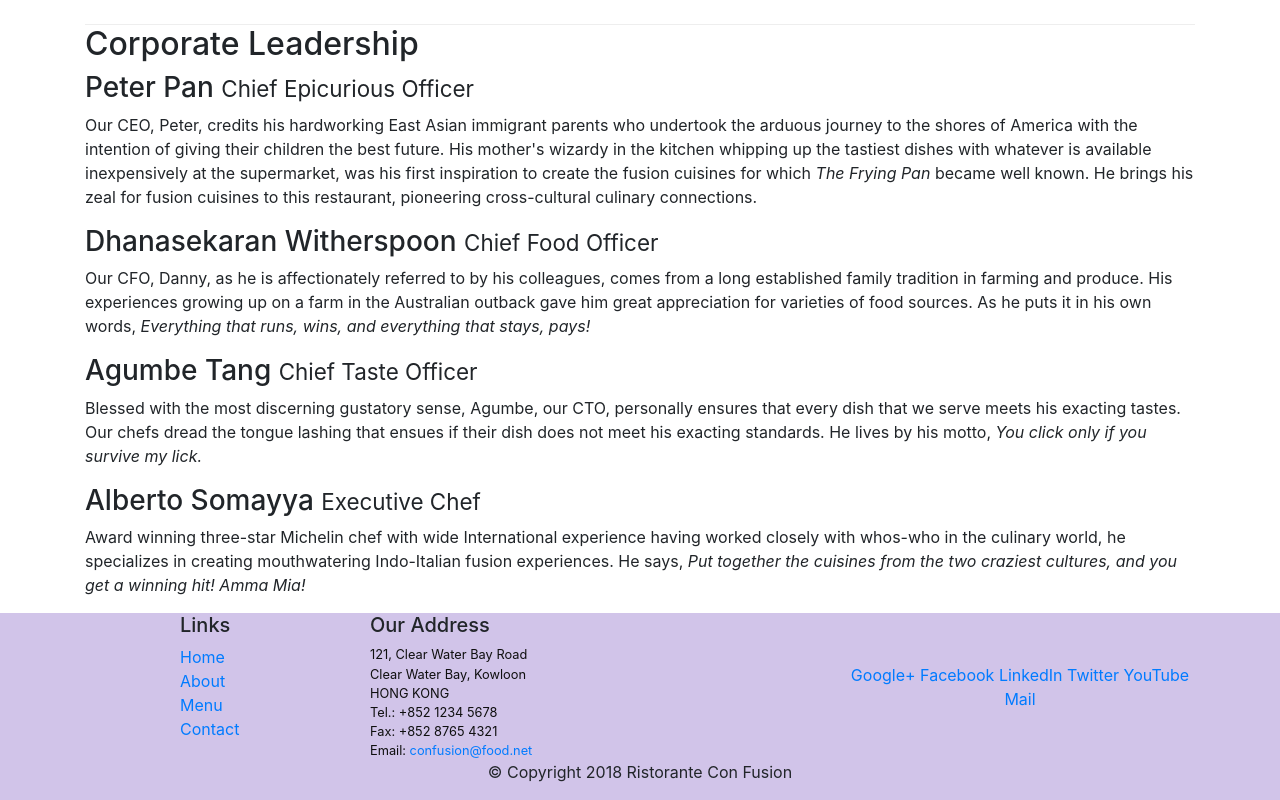
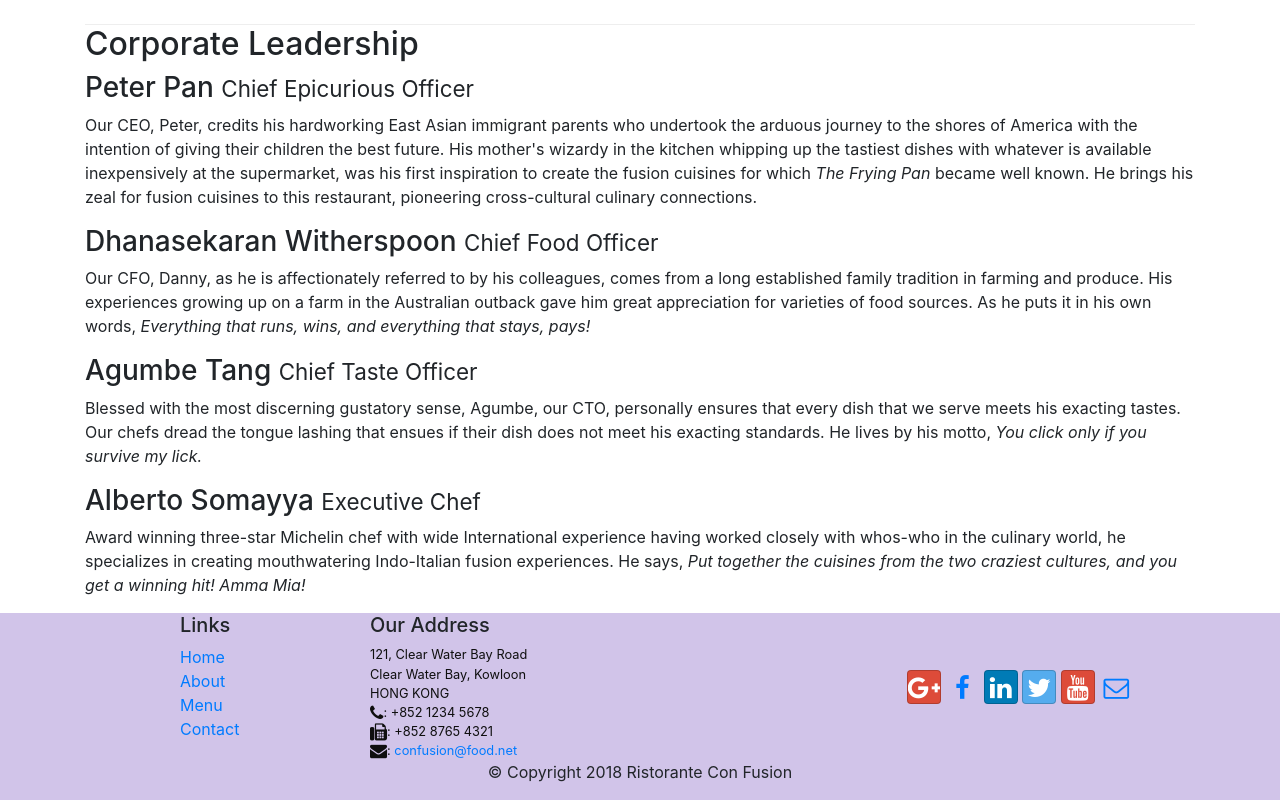
Before and after one commit to joelmarvi/bootstrap-coursera, a website: page aboutus.html in a window 1280 px wide. Shown: the part 840-1640 px from the top of the page. Drawn offline with nearby package versions, Linux system fonts and the light colour scheme.

Commit message:
Icon Fonts

```diff
--- a/aboutus.html
+++ b/aboutus.html
@@ -9,6 +9,8 @@
 
       <!-- Bootstrap CSS -->
       <link rel="stylesheet" href="node_modules/bootstrap/dist/css/bootstrap.min.css">
+      <link rel="stylesheet" href="node_modules/font-awesome/css/font-awesome.min.css">
+      <link rel="stylesheet" href="node_modules/bootstrap-social/bootstrap-social.css">
       <link rel="stylesheet" href="css/styles.css">
     <title>Ristorante Con Fusion: About Us</title>
 
@@ -23,10 +25,10 @@
             <a class="navbar-brand" href="./index.html">Ristorante Con Fusion</a>
             <div class="collapse navbar-collapse" id="Navbar">
                 <ul class="navbar-nav mr-auto">
-                    <li class="nav-item"><a class="nav-link" href="./index.html">Home</a></li>
-                    <li class="nav-item active"><a class="nav-link" href="#">About</a></li>
-                    <li class="nav-item"><a class="nav-link" href="#">Menu</a></li>
-                    <li class="nav-item"><a class="nav-link" href="#">Contact</a></li>
+                    <li class="nav-item"><a class="nav-link" href="./index.html"><span class="fa fa-home fa-lg"></span> Home</a></li>
+                    <li class="nav-item active"><a class="nav-link" href="#"><span class="fa fa-info fa-lg"></span> About</a></li>
+                    <li class="nav-item"><a class="nav-link" href="#"><span class="fa fa-list fa-lg"></span> Menu</a></li>
+                    <li class="nav-item"><a class="nav-link" href="#"><span class="fa fa-address-card fa-lg"></span> Contact</a></li>
                 </ul>
             </div>
         </div>
@@ -101,19 +103,19 @@
 		              121, Clear Water Bay Road<br>
 		              Clear Water Bay, Kowloon<br>
 		              HONG KONG<br>
-		              Tel.: +852 1234 5678<br>
-		              Fax: +852 8765 4321<br>
-		              Email: <a href="mailto:confusion@food.net">confusion@food.net</a>
+		              <i class="fa fa-phone fa-lg"></i>: +852 1234 5678<br>
+		              <i class="fa fa-fax fa-lg"></i>: +852 8765 4321<br>
+		              <i class="fa fa-envelope fa-lg"></i>: <a href="mailto:confusion@food.net">confusion@food.net</a>
 		           </address>
                 </div>
                 <div class="col-12 col-sm-4 align-self-center">
                     <div class="text-center">
-                        <a href="http://google.com/+">Google+</a>
-                        <a href="http://www.facebook.com/profile.php?id=">Facebook</a>
-                        <a href="http://www.linkedin.com/in/">LinkedIn</a>
-                        <a href="http://twitter.com/">Twitter</a>
-                        <a href="http://youtube.com/">YouTube</a>
-                        <a href="mailto:">Mail</a>
+                        <a class="btn btn-social-icon btn-google" href="http://google.com/+"><i class="fa fa-google-plus"></i></a>
+                        <a class="btn btn-social-icon btn-facebok" href="http://www.facebook.com/profile.php?id="><i class="fa fa-facebook"></i></a>
+                        <a class="btn btn-social-icon btn-linkedin" href="http://www.linkedin.com/in/"><i class="fa fa-linkedin"></i></a>
+                        <a class="btn btn-social-icon btn-twitter" href="http://twitter.com/"><i class="fa fa-twitter"></i></a>
+                        <a class="btn btn-social-icon btn-google" href="http://youtube.com/"><i class="fa fa-youtube"></i></a>
+                        <a class="btn btn-social-icon" href="mailto:"><i class="fa fa-envelope-o"></i></a>
                     </div>
                 </div>
            </div>
--- a/package.json
+++ b/package.json
@@ -15,6 +15,8 @@
   },
   "dependencies": {
     "bootstrap": "^4.0.0",
+    "bootstrap-social": "^5.1.1",
+    "font-awesome": "^4.7.0",
     "jquery": "^3.3.1",
     "popper.js": "^1.12.9"
   }
```
Also changed, not shown: index.html (+15 -13 lines), 1 other file.
